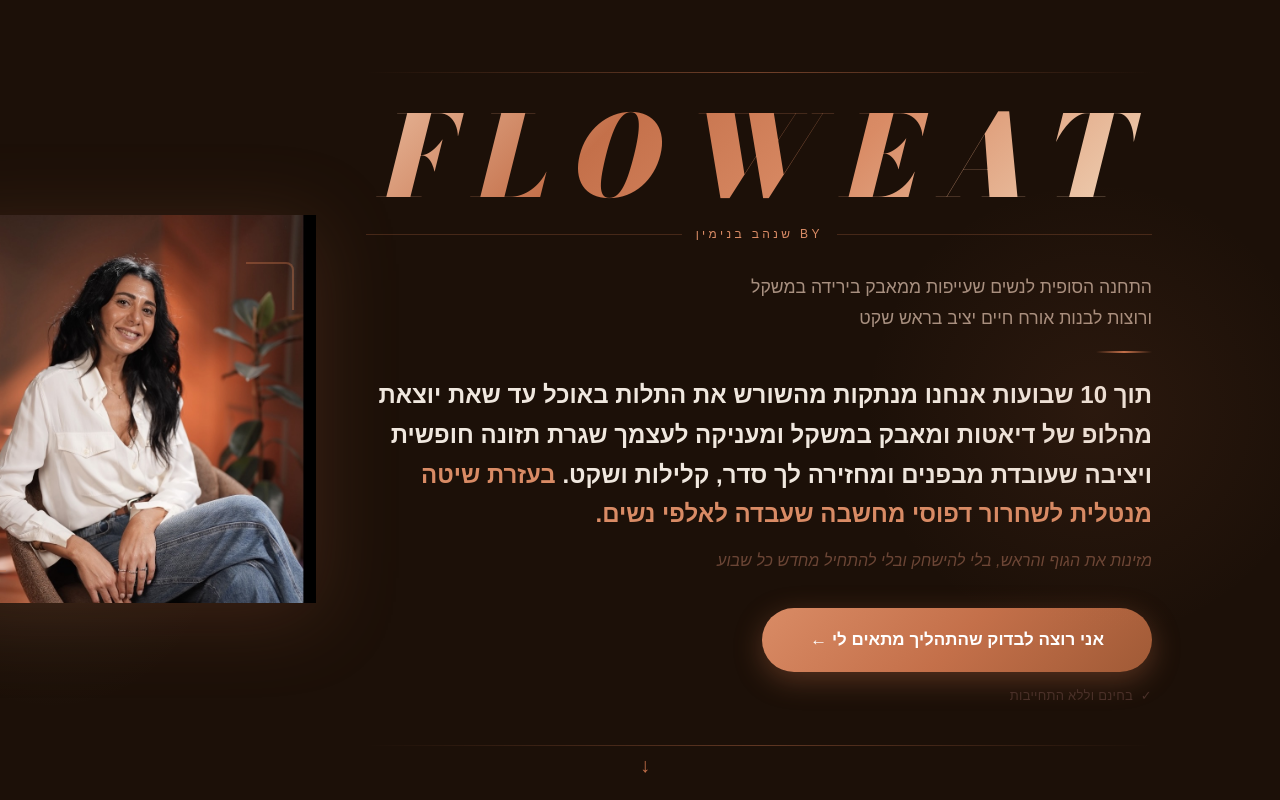
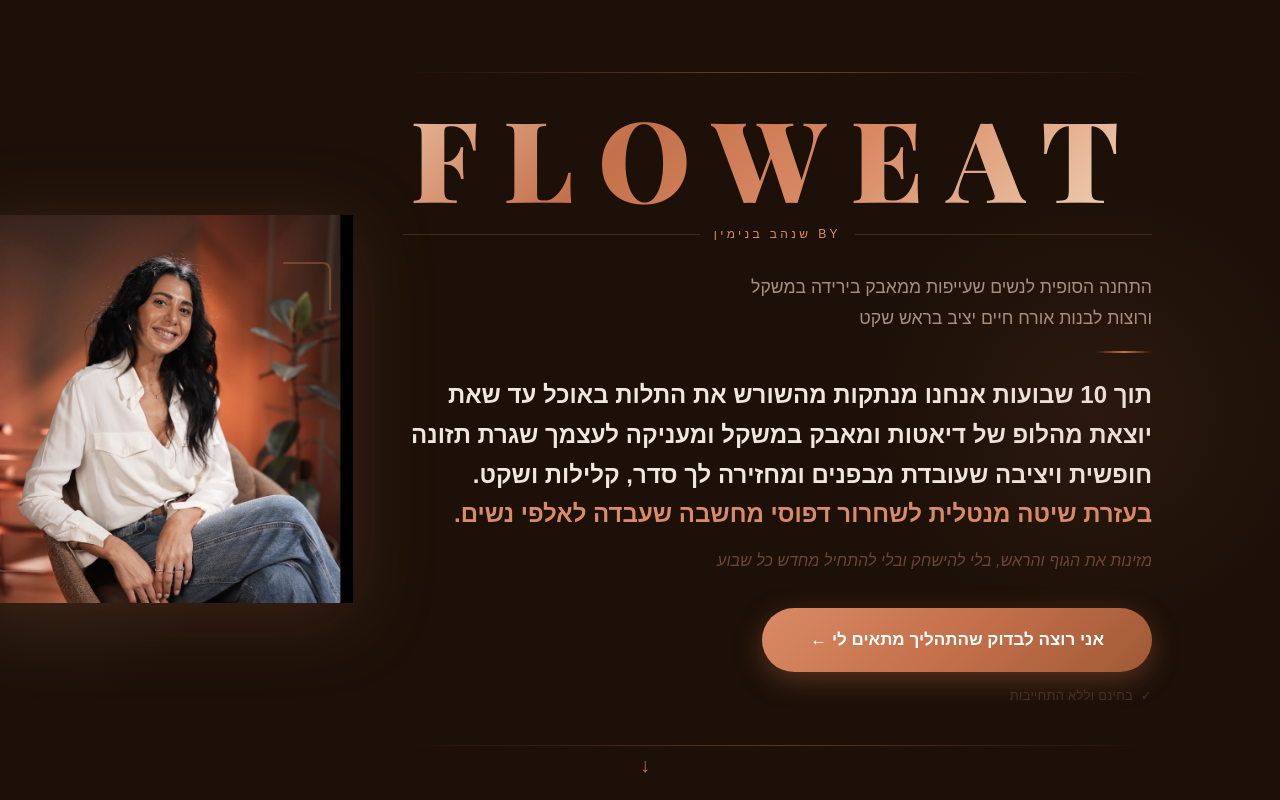
Before and after one commit to shenhav1985-netizen/floweat-landing, a Next.js app: page / in a window 1280 px wide. Shown: the top 800 px of the page. Built offline with nearby package versions, Linux system fonts and the light colour scheme.

Commit message:
test: Playfair Display 900 for luxury editorial FLOWEAT

```diff
--- a/app/components/HeroSection.tsx
+++ b/app/components/HeroSection.tsx
@@ -73,11 +73,11 @@
           <motion.div {...fadeUp(0.1)} style={{ padding: '0 8px' }}>
             <span style={{
               display: 'block',
-              fontFamily: 'var(--font-bodoni), Georgia, serif',
+              fontFamily: 'var(--font-playfair), Georgia, serif',
               fontWeight: 900,
-              fontStyle: 'italic',
+              fontStyle: 'normal',
               fontSize: 'clamp(2.8rem, 10vw, 7rem)',
-              letterSpacing: '0.2em',
+              letterSpacing: '0.22em',
               lineHeight: 1,
               background: 'linear-gradient(135deg, #E8B89A 0%, #C4704A 30%, #D98B65 60%, #F0D4B8 100%)',
               WebkitBackgroundClip: 'text',
--- a/app/layout.tsx
+++ b/app/layout.tsx
@@ -1,5 +1,5 @@
 import type { Metadata, Viewport } from 'next';
-import { Cormorant_Garamond, Bodoni_Moda } from 'next/font/google';
+import { Cormorant_Garamond, Playfair_Display } from 'next/font/google';
 import './globals.css';
 
 const cormorant = Cormorant_Garamond({
@@ -10,11 +10,11 @@
   display: 'swap',
 });
 
-const bodoni = Bodoni_Moda({
+const playfair = Playfair_Display({
   subsets: ['latin'],
   weight: ['400', '700', '900'],
   style: ['normal', 'italic'],
-  variable: '--font-bodoni',
+  variable: '--font-playfair',
   display: 'swap',
 });
 
@@ -37,7 +37,7 @@
 
 export default function RootLayout({ children }: { children: React.ReactNode }) {
   return (
-    <html lang="he" dir="rtl" className={`${cormorant.variable} ${bodoni.variable}`}>
+    <html lang="he" dir="rtl" className={`${cormorant.variable} ${playfair.variable}`}>
       <body>{children}</body>
     </html>
   );
```
